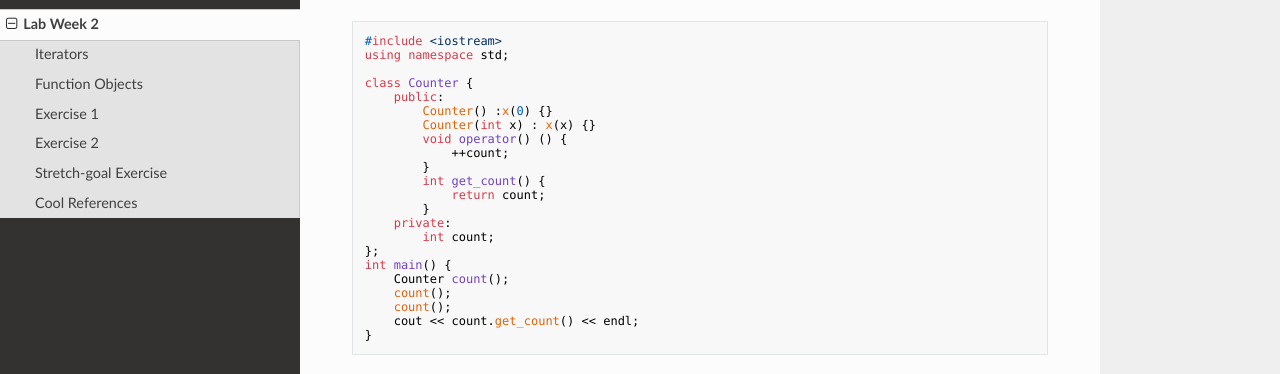
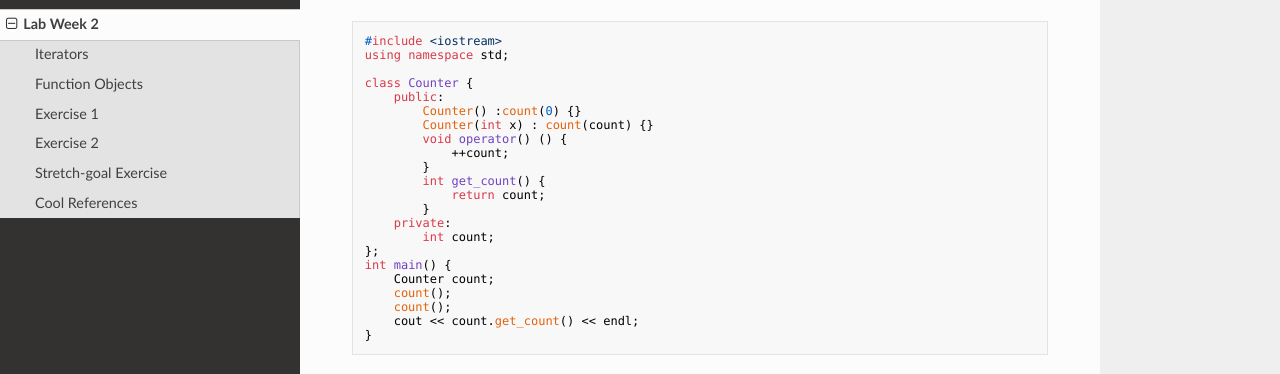
Before and after one commit to cs-si-ucr/CS14-Spring15, an MkDocs documentation site: the page built from docs/lab_week_02.md, in a window 1280 px wide and 900 px high, scrolled down 2431 px. Shown: the part 156-530 px from the top of the window. Built offline with MkDocs 1.6.1, drawn with Linux system fonts in a browser that asks for light colours; nearby versions of some CDN libraries; old or Windows-style settings are respelled for this version of MkDocs.

Commit message:
fixed function object example

```diff
--- a/docs/lab_week_02.md
+++ b/docs/lab_week_02.md
@@ -130,8 +130,8 @@ using namespace std;
 
 class Counter {
     public:
-        Counter() :x(0) {}
-        Counter(int x) : x(x) {}
+        Counter() :count(0) {}
+        Counter(int x) : count(count) {}
         void operator() () {
             ++count;
         }
@@ -142,7 +142,7 @@ class Counter {
         int count;
 };
 int main() {
-    Counter count();
+    Counter count;
     count();
     count();
     cout << count.get_count() << endl;
```
